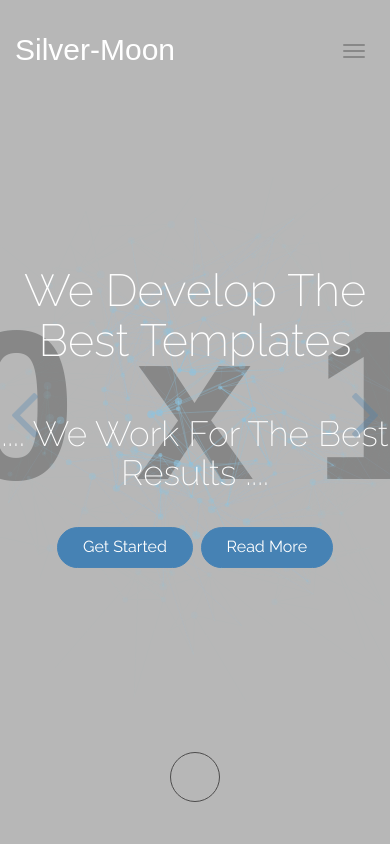
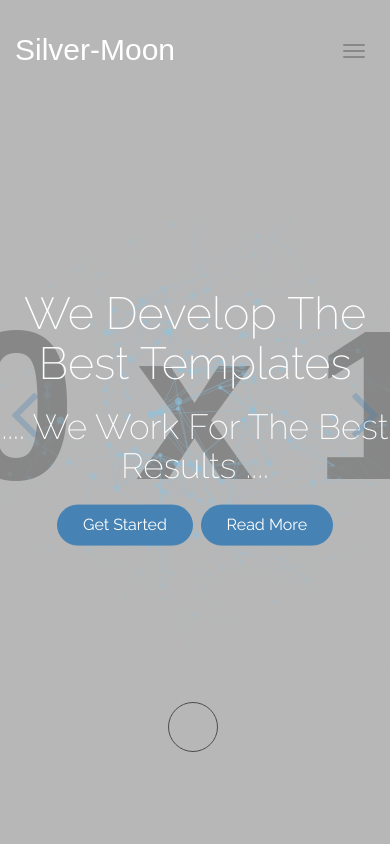
Before and after one commit to Slyzer7/new-test-2, a plain HTML site: page index.html in a window 390 px wide. Shown: the top 844 px of the page. Drawn offline with nearby package versions, Linux system fonts and the light colour scheme; placeholder pictures from the web are drawn by us.

Commit message:
Update responsive.css

```diff
--- a/css/responsive.css
+++ b/css/responsive.css
@@ -158,15 +158,56 @@ Author: SlyThemes
   }
 }
 
-
+@media (max-width: 767px){
+  .header .subtitle h3 {
+    margin-bottom: 5px;
+    font-weight: 100;
+  }
+  .header .subtitle h2 {
+    margin-bottom: 20px;
+    font-weight: 200;
+  }
+}
+@media (max-width: 1280px){
+  .header .button-scroll {
+    position: absolute;
+    bottom: 5vh;
+    left: calc(49.6% - 25.5px);
+    width: 50px;
+    height: 50px;
+    margin-top: 20px;
+    margin-bottom: 50px;
+    border-radius: 30px;
+    border: 1.8px solid #4D4C4C;
+    cursor: pointer;
+    z-index: 9;
+  }
+  .header .button-scroll:hover {
+    background: #4682B4;
+    transition: all .5s;
+    opacity: 0.5;
+  }
+  .button-scr-sub{
+    border: 0;
+    border-radius: 2px;
+    font-size: 16px;
+  }
+  .btn-bg-md-scr {
+    transition: all .5s;
+  }
+  .btn-bg-md-scr:hover {
+    border-color: #fff;
+    color: #fff;
+    background: transparent;
+  }
+}
 
 
 @media (max-width: 767px){
   /*This is where you place your header background images*/
   /*Images should have a darker color palette*/
-  .demo-1 .large-header {
-    /*url MUST be online url, Not within the img folder*/
-    background-color: : url("http://via.placeholder.com/1920x1080");
+  .header.demo1 {
+    background-image: url("http://via.placeholder.com/1920x1080");
     background-repeat:no-repeat;
     background-size:cover;
     background-position:center;
```
